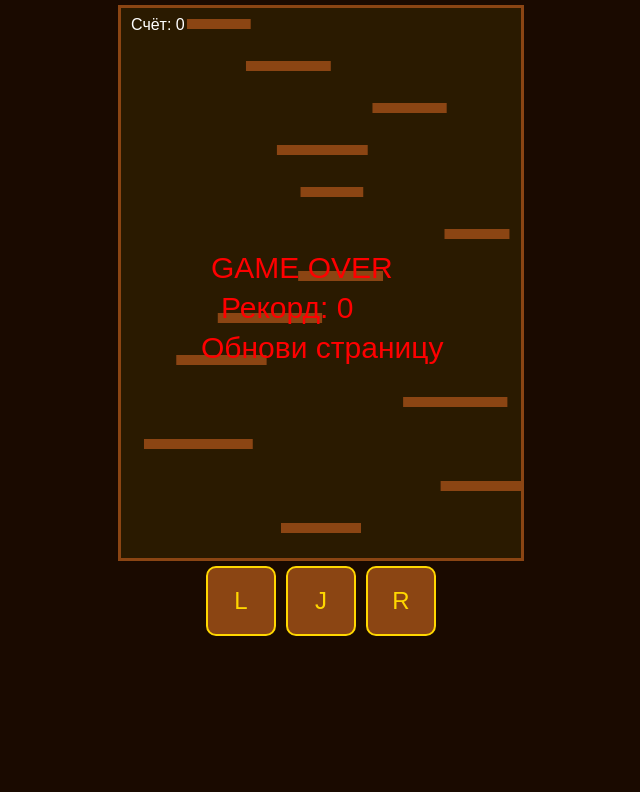
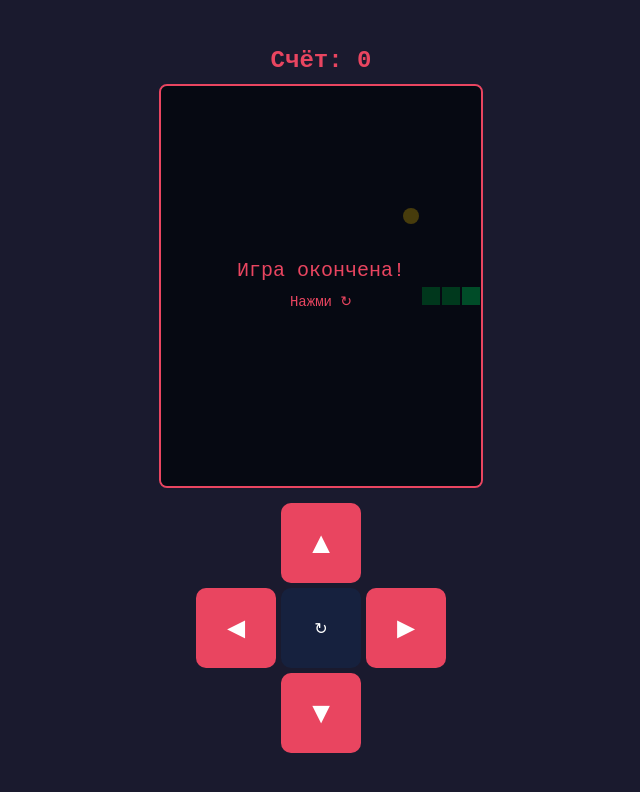
Before and after one commit to vivbuu/habgame, a plain HTML site: page index.html in a window 1280 px wide. Shown: the whole page, without its empty margins (319-959 px from the left). Drawn offline with Linux system fonts and the light colour scheme.

Commit message:
Update index.html

```diff
--- a/index.html
+++ b/index.html
@@ -2,108 +2,192 @@
 <html>
 <head>
     <meta charset="UTF-8">
-<meta name="viewport" content="width=device-width,initial-scale=1">
-<title>Побег копателя</title>
+    <meta name="viewport" content="width=device-width, initial-scale=1.0, user-scalable=no">
+    <title>Змейка</title>
     <style>
-*{margin:0;padding:0}body{background:#1a0a00;display:flex;flex-direction:column;align-items:center;height:100vh;overflow:hidden}
-canvas{border:3px solid #8B4513;margin-top:5px}
-#btns{display:flex;gap:10px;margin-top:5px}
-#btns button{width:70px;height:70px;font-size:24px;background:#8B4513;color:#FFD700;border:2px solid #FFD700;border-radius:10px;touch-action:manipulation}
+        body {
+            margin: 0;
+            padding: 10px;
+            background: #1a1a2e;
+            display: flex;
+            flex-direction: column;
+            align-items: center;
+            justify-content: center;
+            height: 100vh;
+            box-sizing: border-box;
+            font-family: monospace;
+            touch-action: none;
+        }
+        canvas {
+            border: 2px solid #e94560;
+            border-radius: 8px;
+            background: #16213e;
+        }
+        #score {
+            color: #e94560;
+            font-size: 24px;
+            margin-bottom: 10px;
+            font-weight: bold;
+        }
+        #controls {
+            display: grid;
+            grid-template-columns: 80px 80px 80px;
+            grid-template-rows: 80px 80px 80px;
+            gap: 5px;
+            margin-top: 15px;
+        }
+        .btn {
+            background: #e94560;
+            border: none;
+            border-radius: 10px;
+            font-size: 30px;
+            color: white;
+            cursor: pointer;
+            user-select: none;
+        }
+        .btn:active {
+            background: #ff6b6b;
+        }
     </style>
 </head>
 <body>
-<canvas id="c" width="400" height="550"></canvas>
-<div id="btns">
-<button onpointerdown="left=1" onpointerup="left=0">L</button>
-<button onpointerdown="jump=1" onpointerup="jump=0">J</button>
-<button onpointerdown="right=1" onpointerup="right=0">R</button>
+    <div id="score">Счёт: 0</div>
+    <canvas id="game"></canvas>
+    <div id="controls">
+        <div></div>
+        <button class="btn" ontouchstart="changeDir(0,-1)" onclick="changeDir(0,-1)">▲</button>
+        <div></div>
+        <button class="btn" ontouchstart="changeDir(-1,0)" onclick="changeDir(-1,0)">◄</button>
+        <button class="btn" style="background:#16213e;font-size:16px;" onclick="resetGame()">↻</button>
+        <button class="btn" ontouchstart="changeDir(1,0)" onclick="changeDir(1,0)">►</button>
+        <div></div>
+        <button class="btn" ontouchstart="changeDir(0,1)" onclick="changeDir(0,1)">▼</button>
+        <div></div>
     </div>
+
     <script>
-let ctx=c.getContext("2d");
-let W=400,H=550;
-let player={x:185,y:500,w:26,h:30,vy:0};
-let platforms=[],score=0,high=0,over=false;
-let left=0,right=0,jump=0,camY=0,jumped=false;
+        const canvas = document.getElementById('game');
+        const ctx = canvas.getContext('2d');
+        const scoreEl = document.getElementById('score');
 
-// Стартовые платформы
-platforms.push({x:160,y:515,w:80,h:10});
-for(let i=1;i<15;i++){
-    platforms.push({
-        x:Math.random()*320+20,
-        y:515-i*42,
-        w:50+Math.random()*70,
-        h:10
+        const size = 20;
+        const cols = 16;
+        const rows = 20;
+        canvas.width = cols * size;
+        canvas.height = rows * size;
+
+        let snake, food, dir, nextDir, score, gameOver, speed, gameLoop;
+
+        function resetGame() {
+            snake = [{x: 8, y: 10}, {x: 7, y: 10}, {x: 6, y: 10}];
+            dir = {x: 1, y: 0};
+            nextDir = {x: 1, y: 0};
+            score = 0;
+            gameOver = false;
+            speed = 120;
+            scoreEl.textContent = 'Счёт: 0';
+            spawnFood();
+            if (gameLoop) clearInterval(gameLoop);
+            gameLoop = setInterval(update, speed);
+        }
+
+        function spawnFood() {
+            do {
+                food = {
+                    x: Math.floor(Math.random() * cols),
+                    y: Math.floor(Math.random() * rows)
+                };
+            } while (snake.some(s => s.x === food.x && s.y === food.y));
+        }
+
+        function changeDir(dx, dy) {
+            if (gameOver) return;
+            if (dir.x + dx === 0 && dir.y + dy === 0) return;
+            nextDir = {x: dx, y: dy};
+        }
+
+        function update() {
+            if (gameOver) return;
+            dir = {...nextDir};
+            const head = {x: snake[0].x + dir.x, y: snake[0].y + dir.y};
+
+            if (head.x < 0 || head.x >= cols || head.y < 0 || head.y >= rows) {
+                endGame();
+                return;
+            }
+            if (snake.some(s => s.x === head.x && s.y === head.y)) {
+                endGame();
+                return;
+            }
+
+            snake.unshift(head);
+
+            if (head.x === food.x && head.y === food.y) {
+                score += 10;
+                scoreEl.textContent = 'Счёт: ' + score;
+                spawnFood();
+                if (speed > 50) { speed -= 2; clearInterval(gameLoop); gameLoop = setInterval(update, speed); }
+            } else {
+                snake.pop();
+            }
+
+            draw();
+        }
+
+        function endGame() {
+            gameOver = true;
+            clearInterval(gameLoop);
+            ctx.fillStyle = 'rgba(0,0,0,0.7)';
+            ctx.fillRect(0, 0, canvas.width, canvas.height);
+            ctx.fillStyle = '#e94560';
+            ctx.font = '20px monospace';
+            ctx.textAlign = 'center';
+            ctx.fillText('Игра окончена!', canvas.width/2, canvas.height/2 - 10);
+            ctx.font = '14px monospace';
+            ctx.fillText('Нажми ↻', canvas.width/2, canvas.height/2 + 20);
+        }
+
+        function draw() {
+            ctx.clearRect(0, 0, canvas.width, canvas.height);
+
+            // Еда
+            ctx.fillStyle = '#f0c929';
+            ctx.beginPath();
+            ctx.arc(food.x * size + size/2, food.y * size + size/2, size/2 - 2, 0, Math.PI * 2);
+            ctx.fill();
+
+            // Змейка
+            snake.forEach((s, i) => {
+                const alpha = 1 - (i / (snake.length + 10)) * 0.5;
+                ctx.fillStyle = i === 0 ? '#00ff88' : `rgba(0, 200, 100, ${alpha})`;
+                ctx.fillRect(s.x * size + 1, s.y * size + 1, size - 2, size - 2);
             });
         }
 
-document.onkeydown=e=>{
-    if(e.key=="a"||e.key=="A")left=1;
-    if(e.key=="d"||e.key=="D")right=1;
-    if(e.key==" "||e.key=="Space")jump=1;
-    e.preventDefault();
-};
-document.onkeyup=e=>{
-    if(e.key=="a"||e.key=="A")left=0;
-    if(e.key=="d"||e.key=="D")right=0;
-    if(e.key==" "||e.key=="Space"){jump=0;jumped=false;}
-};
+        // Свайпы
+        let touchStartX = 0, touchStartY = 0;
+        canvas.addEventListener('touchstart', e => {
+            touchStartX = e.touches[0].clientX;
+            touchStartY = e.touches[0].clientY;
+        });
+        canvas.addEventListener('touchend', e => {
+            const dx = e.changedTouches[0].clientX - touchStartX;
+            const dy = e.changedTouches[0].clientY - touchStartY;
+            if (Math.abs(dx) > Math.abs(dy)) {
+                changeDir(dx > 0 ? 1 : -1, 0);
+            } else {
+                changeDir(0, dy > 0 ? 1 : -1);
+            }
+        });
 
-function update(){
-    if(over)return;
-    player.vy+=0.5;
-    player.y+=player.vy;
-    let onPlatform=false;
-    for(let p of platforms){
-        if(player.vy>0&&player.x<p.x+p.w&&player.x+player.w>p.x&&
-           player.y+player.h>p.y&&player.y+player.h<p.y+15){
-            player.y=p.y-player.h;
-            player.vy=-9.5;
-            onPlatform=true;
-            break;
-        }
-    }
-    if(!onPlatform)player.onGround=false;
-    if(left)player.x-=5;
-    if(right)player.x+=5;
-    if(player.x<-20)player.x=W;
-    if(player.x>W+20)player.x=0;
-    if(player.y<350){
-        let d=350-player.y;
-        player.y=350;
-        platforms.forEach(p=>p.y+=d);
-        camY+=d;
-    }
-    if(player.y>H+60)over=true;
-    score=Math.floor(camY/5);
-    if(score>high)high=score;
-    let minY=Math.min(...platforms.map(p=>p.y));
-    while(minY>-40){
-        let px=Math.random()*300+30;
-        let py=minY-38-Math.random()*22;
-        platforms.push({x:px,y:py,w:50+Math.random()*70,h:10});
-        minY=py;
-    }
-    platforms=platforms.filter(p=>p.y<H+80);
-}
+        // Клавиатура
+        document.addEventListener('keydown', e => {
+            const keys = {ArrowUp: [0,-1], ArrowDown: [0,1], ArrowLeft: [-1,0], ArrowRight: [1,0]};
+            if (keys[e.key]) changeDir(keys[e.key][0], keys[e.key][1]);
+        });
 
-function draw(){
-    ctx.fillStyle="#2a1a00";ctx.fillRect(0,0,W,H);
-    ctx.fillStyle="#8B4513";
-    for(let p of platforms)ctx.fillRect(p.x,p.y,p.w,p.h);
-    ctx.fillStyle="#FFD700";ctx.fillRect(player.x,player.y,player.w,player.h);
-    ctx.fillStyle="#000";ctx.fillRect(player.x+4,player.y+6,8,8);ctx.fillRect(player.x+14,player.y+6,8,8);
-    ctx.fillStyle="#fff";ctx.font="16px sans-serif";
-    ctx.fillText("Счёт: "+score,10,22);
-    if(over){
-        ctx.fillStyle="red";ctx.font="30px sans-serif";
-        ctx.fillText("GAME OVER",90,270);
-        ctx.fillText("Рекорд: "+high,100,310);
-        ctx.fillText("Обнови страницу",80,350);
-    }
-}
-
-function loop(){update();draw();requestAnimationFrame(loop);}
-loop();
+        resetGame();
+        draw();
     </script>
 </body>
 </html>
```
Lines whose indentation alone changed are shown as unchanged.
